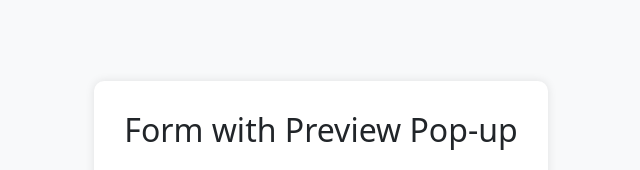
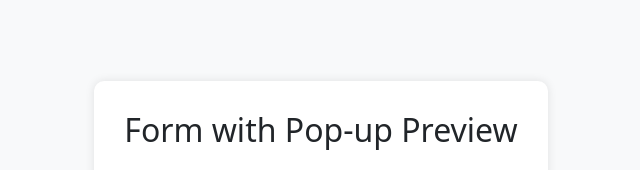
Before and after one commit to Bri0417/pop-up-form, a plain HTML site: page index.html in a window 1280 px wide. Shown: the top 170 px of the page, 319-959 px from the left. Drawn offline with nearby package versions, Linux system fonts and the light colour scheme.

Commit message:
Form with Preview Pop-up

```diff
--- a/index.html
+++ b/index.html
@@ -10,7 +10,7 @@
 <body>
 <div class="container">
     <div class="form-container">
-        <h2 class="text-center mb-4">Form with Preview Pop-up</h2>
+        <h2 class="text-center mb-4">Form with Pop-up Preview</h2>
         <form id="myForm">
             <div class="mb-3">
                 <label for="name" class="form-label required">Name</label>
```
